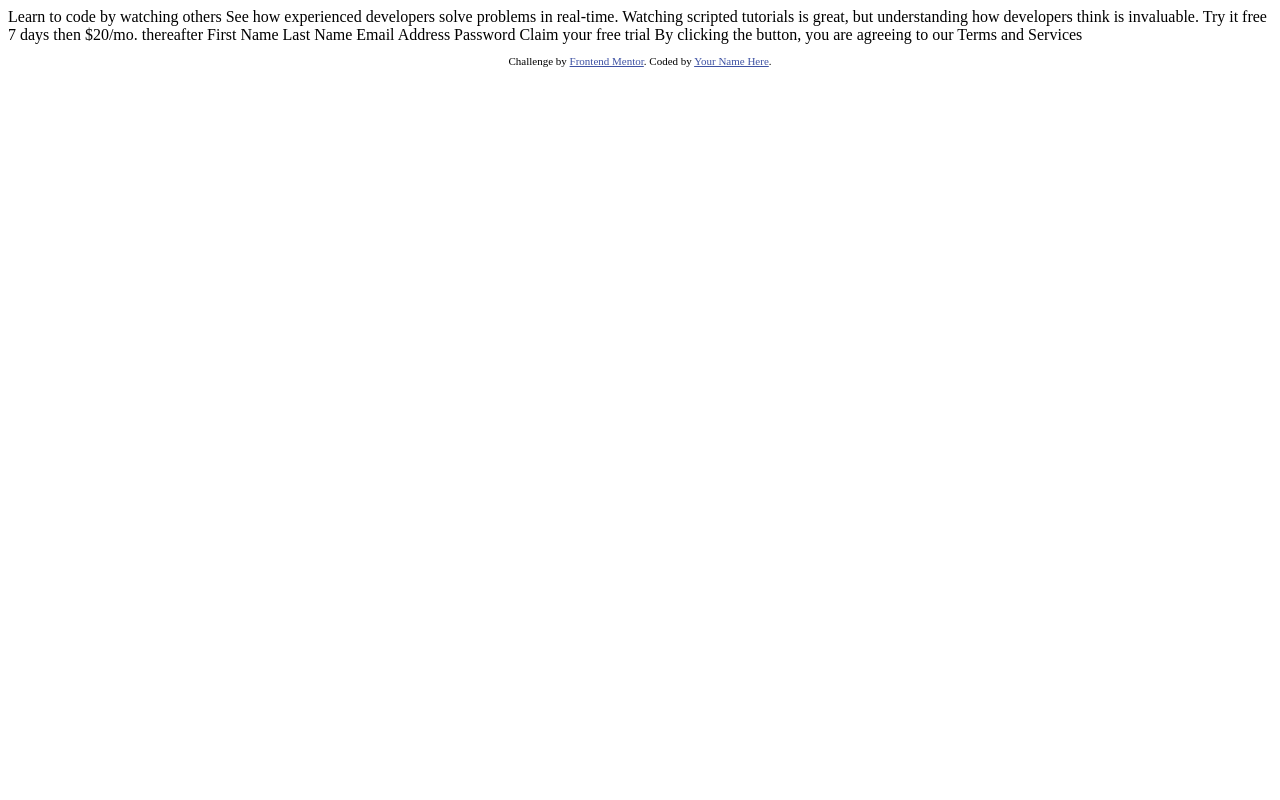
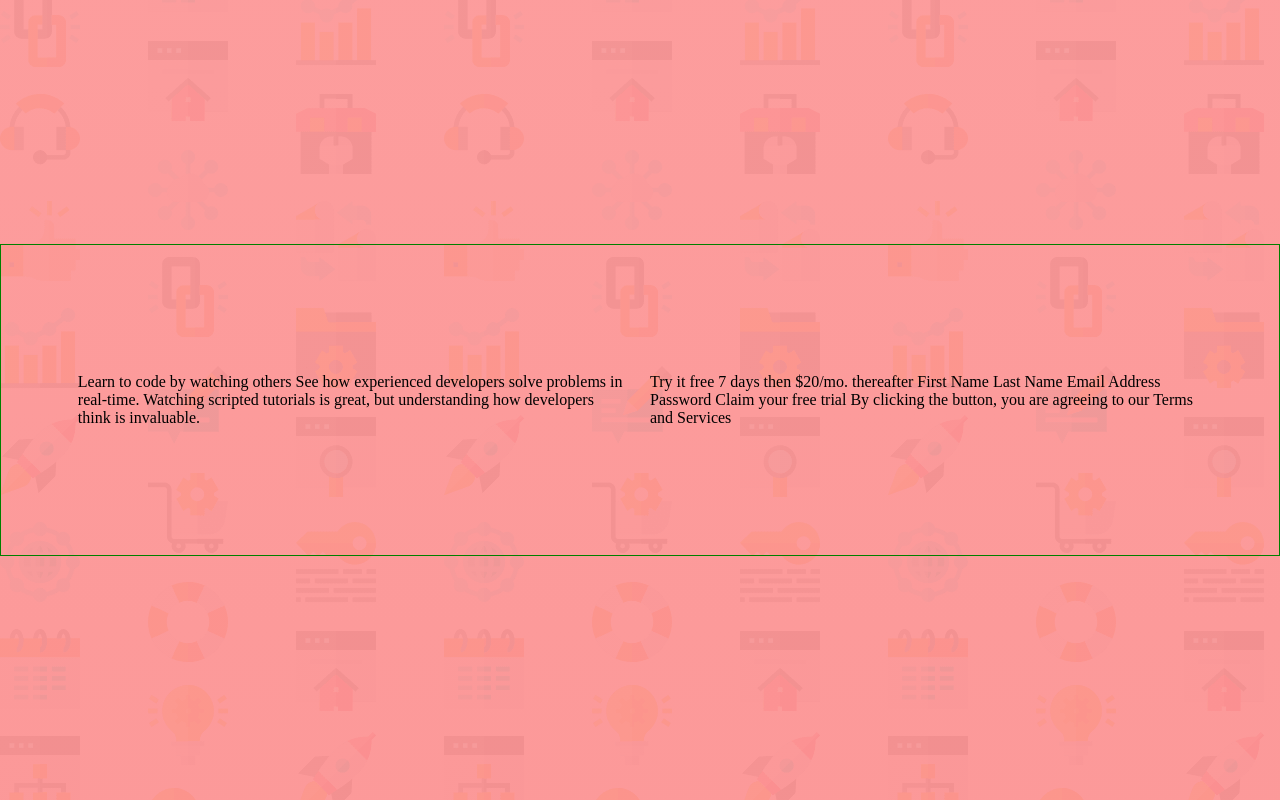
Before and after one commit to maxkdavis/intro-component-and-signup-form, a plain HTML site: page index.html in a window 1280 px wide. Drawn offline with Linux system fonts and the light colour scheme.

Commit message:
grid layout and styling

```diff
--- /dev/null
+++ b/css/styles.css
@@ -0,0 +1,30 @@
+/*
+- Spacing System
+2 / 4 / 8 / 12 / 16 / 24/ 32/ 48 / 64 / 80/ 96/ 128
+*/
+
+* {
+  margin: 0;
+  padding: 0;
+  box-sizing: border-box;
+}
+
+body {
+  display: flex;
+  justify-content: center;
+  align-items: center;
+  min-height: 100vh;
+  background-image: linear-gradient(rgba(250, 61, 61, 0.506), rgba(249, 49, 49, 0.495)),
+    url('/images/bg-intro-desktop.png');
+}
+
+section {
+  padding: 8rem 4.8rem;
+  border: 1px solid green;
+}
+
+.container-grid {
+  display: grid;
+  column-gap: 20px;
+  grid-template-columns: repeat(2, 1fr);
+}
--- a/index.html
+++ b/index.html
@@ -1,42 +1,27 @@
 <!DOCTYPE html>
 <html lang="en">
   <head>
-  <meta charset="UTF-8">
-  <meta name="viewport" content="width=device-width, initial-scale=1.0"> <!-- displays site properly based on user's device -->
+    <meta charset="UTF-8" />
+    <meta name="viewport" content="width=device-width, initial-scale=1.0" />
+    <!-- displays site properly based on user's device -->
 
-  <link rel="icon" type="image/png" sizes="32x32" href="./images/favicon-32x32.png">
+    <link rel="icon" type="image/png" sizes="32x32" href="./images/favicon-32x32.png" />
+    <link rel="stylesheet" href="./css/styles.css" />
 
     <title>Frontend Mentor | Intro component with sign up form</title>
-
-  <!-- Feel free to remove these styles or customise in your own stylesheet 👍 -->
-  <style>
-    .attribution { font-size: 11px; text-align: center; }
-    .attribution a { color: hsl(228, 45%, 44%); }
-  </style>
   </head>
   <body>
-
-  Learn to code by watching others
-
-  See how experienced developers solve problems in real-time. Watching scripted tutorials is great,
-  but understanding how developers think is invaluable.
-
-  Try it free 7 days then $20/mo. thereafter
-
-  First Name
-  Last Name
-  Email Address
-  Password
-
-  Claim your free trial
-
+    <section>
+      <div class="container-grid">
+        <div class="container1">
+          Learn to code by watching others See how experienced developers solve problems in real-time. Watching scripted
+          tutorials is great, but understanding how developers think is invaluable.
+        </div>
+        <div class="container2">
+          Try it free 7 days then $20/mo. thereafter First Name Last Name Email Address Password Claim your free trial
           By clicking the button, you are agreeing to our Terms and Services
-
-  <footer>
-    <p class="attribution">
-      Challenge by <a href="https://www.frontendmentor.io?ref=challenge" target="_blank">Frontend Mentor</a>.
-      Coded by <a href="#">Your Name Here</a>.
-    </p>
-  </footer>
+        </div>
+      </div>
+    </section>
   </body>
 </html>
```
Lines whose indentation alone changed are shown as unchanged.
